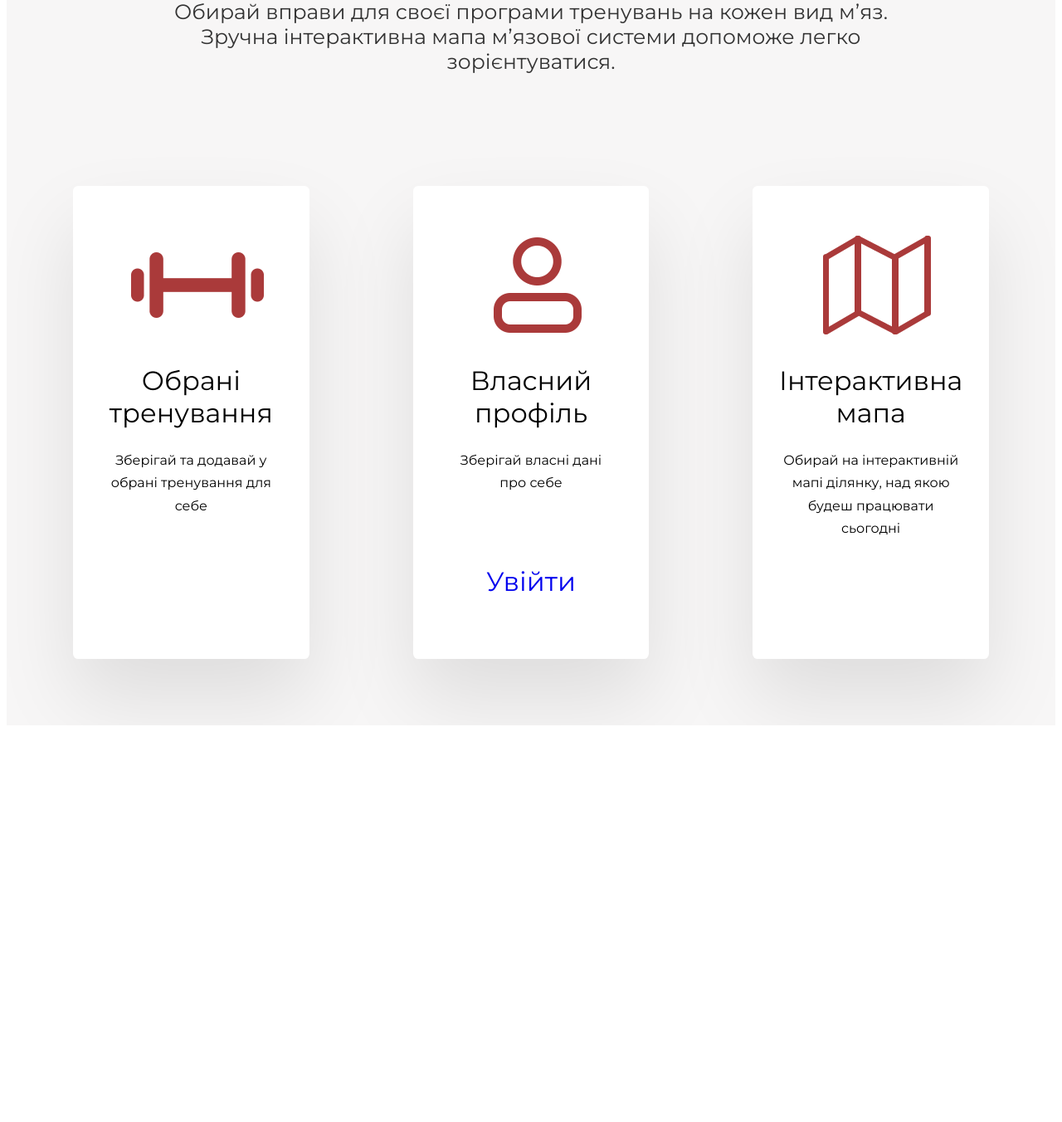
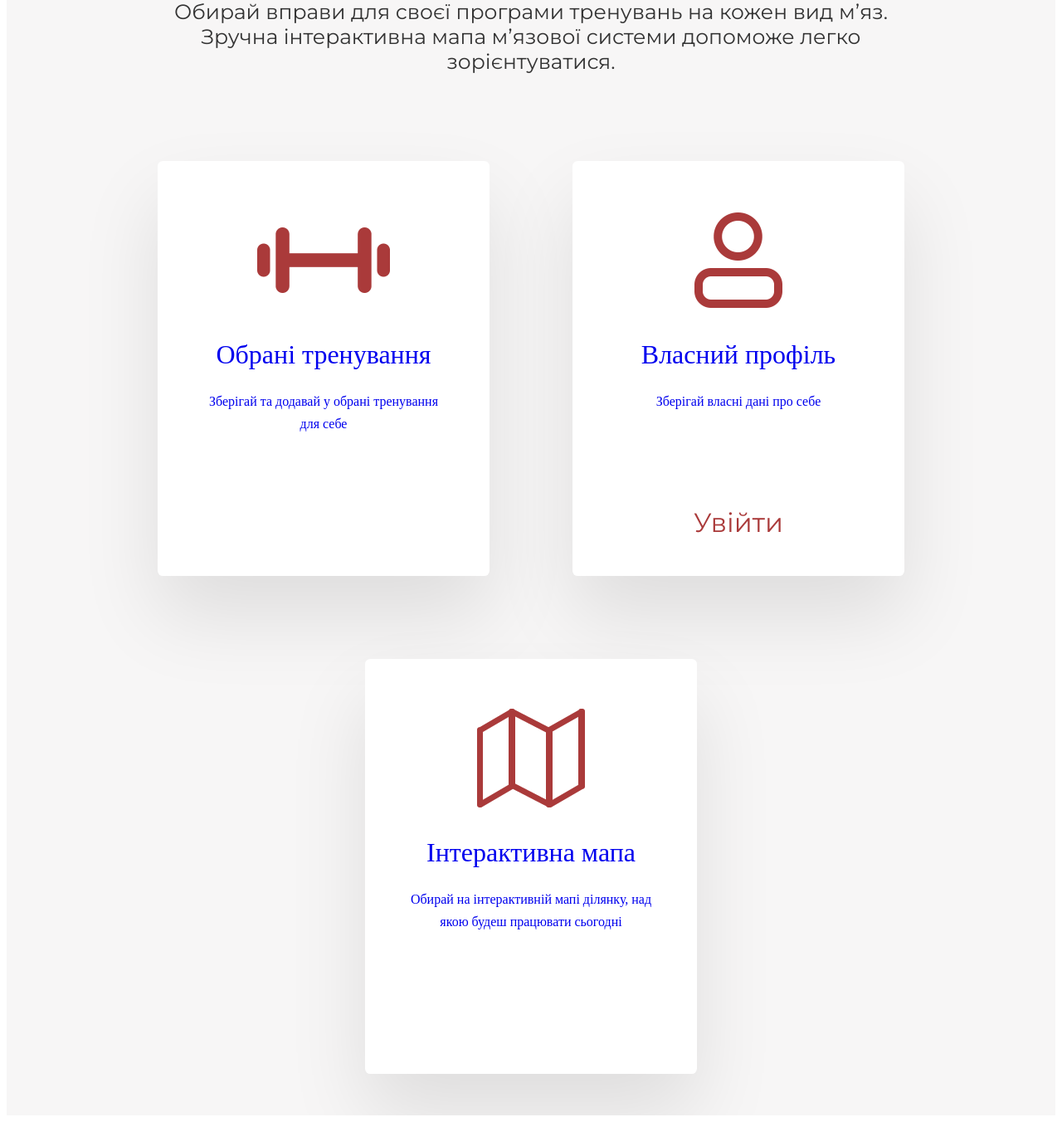
Before and after one commit to movchun567/Gym_Assistant, a Flask app: page / in a window 1280 px wide. Shown: the part 510-1862 px from the top of the page at 83% size. Before the commit the page ends 1384 px from the top, so only its background shows below. Run offline with Flask 3, Linux system fonts and the light colour scheme; data that the repository does not hold is empty.

Commit message:
main page flexible top

```diff
--- a/static/css/main_page.css
+++ b/static/css/main_page.css
@@ -140,6 +140,42 @@ a.underline-hover-effect {
 }
 .underline-hover-effect:hover::before {
   width: 100%;
+}
+/* body {
+  display: grid;
+  place-items: center;
+  height: 100vh;
+} */
+
+.card {
+  border: 1px solid #eaeaea;
+  border-radius: 15px;
+  box-shadow:
+    0 2.8px 2.2px rgba(0, 0, 0, 0.034),
+    0 6.7px 5.3px rgba(0, 0, 0, 0.048),
+    0 12.5px 10px rgba(0, 0, 0, 0.06),
+    0 22.3px 17.9px rgba(0, 0, 0, 0.072),
+    0 41.8px 33.4px rgba(0, 0, 0, 0.086),
+    0 100px 80px rgba(0, 0, 0, 0.12);
+  display: flex;
+  flex-direction: column;
+  padding: 1.5em;
+  width: 300px;
+}
+
+.card__icon {
+  align-self: center;
+  fill: blue;
+  order: 1;
+  width: 100px;
+}
+
+h2 {
+  order: 2;
+}
+
+p {
+  order: 3;
 }
 /*
 .nav__link{
@@ -410,18 +446,28 @@ a:active {
   background-size: cover;
   opacity: 1;
 }
-.grid {
+/* .grid {
   display: grid;
-  margin: 30px;
   font-family: Montserrat;
   grid-template-rows: repeat(minmax(4, 100px));
   grid-template-columns: repeat(auto-fit, minmax(100px, 1fr));
   justify-self: space-around;
   align-items: space-around;
-  grid-gap: 25px
+} */
+.flex-container {
+  display: flex;
+  flex-wrap: wrap;
+  justify-content: center;
+}
+.flex-container > div {
+  background-color: #f1f1f1;
+  width: 100px;
+  margin: 10px;
+  text-align: center;
+  line-height: 75px;
+  font-size: 30px;
 }
 .grid__item {
-  padding: 50px;
   place-items: center;
   background-color: #fff;
   border-radius: .4rem;
@@ -429,6 +475,7 @@ a:active {
   box-shadow: 0 3rem 6rem rgba(0, 0, 0, .1);
   cursor: pointer;
   transition: 0.5s;
+  height: 500px;
 }
 .grid__item:hover {
   transform: translateY(-3px);
@@ -453,6 +500,7 @@ a:active {
   font-size: 1rem;
   line-height: 1.7;
   height: 100px;
+  width: 300px;
   color: darken(var(--color-text), 1%);
   text-align: center;
 }
--- a/templates/main_page.html
+++ b/templates/main_page.html
@@ -40,39 +40,45 @@
         <div class="gray_bcground">
             <span class="v633_61"><h2>Створи своє індивідуальне тренування</h2></span>
             <span class="v633_60"><p style="text-align: center; margin-inline: 200px">Обирай вправи для своєї програми тренувань на кожен вид мʼяз. Зручна інтерактивна мапа мʼязової системи допоможе легко зорієнтуватися.</p></span>
-            <div class="grid">
+            <div class="flex-container">
+                <a href="{{ url_for('my_training')}}">
                     <div class="grid__item">
                         <img class="card__img" src="/static/images/weights.png">
                         <div class="card__content">
                             <h2 class="card__header">Обрані тренування</h2>
                             <p class="card__text">Зберігай та додавай у обрані тренування для себе</p>
                             {% if session['logged_in'] == True %}
-                        <button class="card__btn"><a href="{{ url_for('my_training')}}">Перейти<span>&rarr;</span></a></button>
+                            <button class="card__btn">Перейти<span>&rarr;</span></button>
                             {%endif%}
                         </div>
                     </div>
+                </a>
+                <a href="{{ url_for('login_form')}}">
                     <div class="grid__item">
                         <img class="card__img" src="/static/images/person.png">
                         <div class="card__content">
                             <h2 class="card__header">Власний профіль</h2>
                             <p class="card__text">Зберігай власні дані про себе</p>
                             {% if session['logged_in'] == True %}
-                        <button class="card__btn"><a href="{{ url_for('my_profile') }}">Перейти<span>&rarr;</span></a></button>
+                            <button class="card__btn">Перейти<span>&rarr;</span></button>
                             {%else%}
-                        <div class="card__btn_signin" id="main_section" ><a href="{{ url_for('login_form')}}">Увійти</a></div>
+                            <div class="card__btn_signin" id="main_section">Увійти</div>
                             {%endif%}
                         </div>
                     </div>
+                </a>
+                <a href="#map">
                     <div class="grid__item">
                         <img class="card__img" src="/static/images/map.png">
                         <div class="card__content">
                             <h2 class="card__header">Інтерактивна мапа</h2>
                             <p class="card__text">Обирай на інтерактивній мапі ділянку, над якою будеш працювати сьогодні</p>
                             {% if session['logged_in'] == True %}
-                        <button class="card__btn"><a href="#map">Перейти<span>&rarr;</span></a></button>
+                            <button class="card__btn">Перейти<span>&rarr;</span></button>
                             {%endif%}
                         </div>
                     </div>
+                </a>
             </div>
         </div>
         {% if session['logged_in'] == True %}
```
Lines whose indentation alone changed are shown as unchanged.
